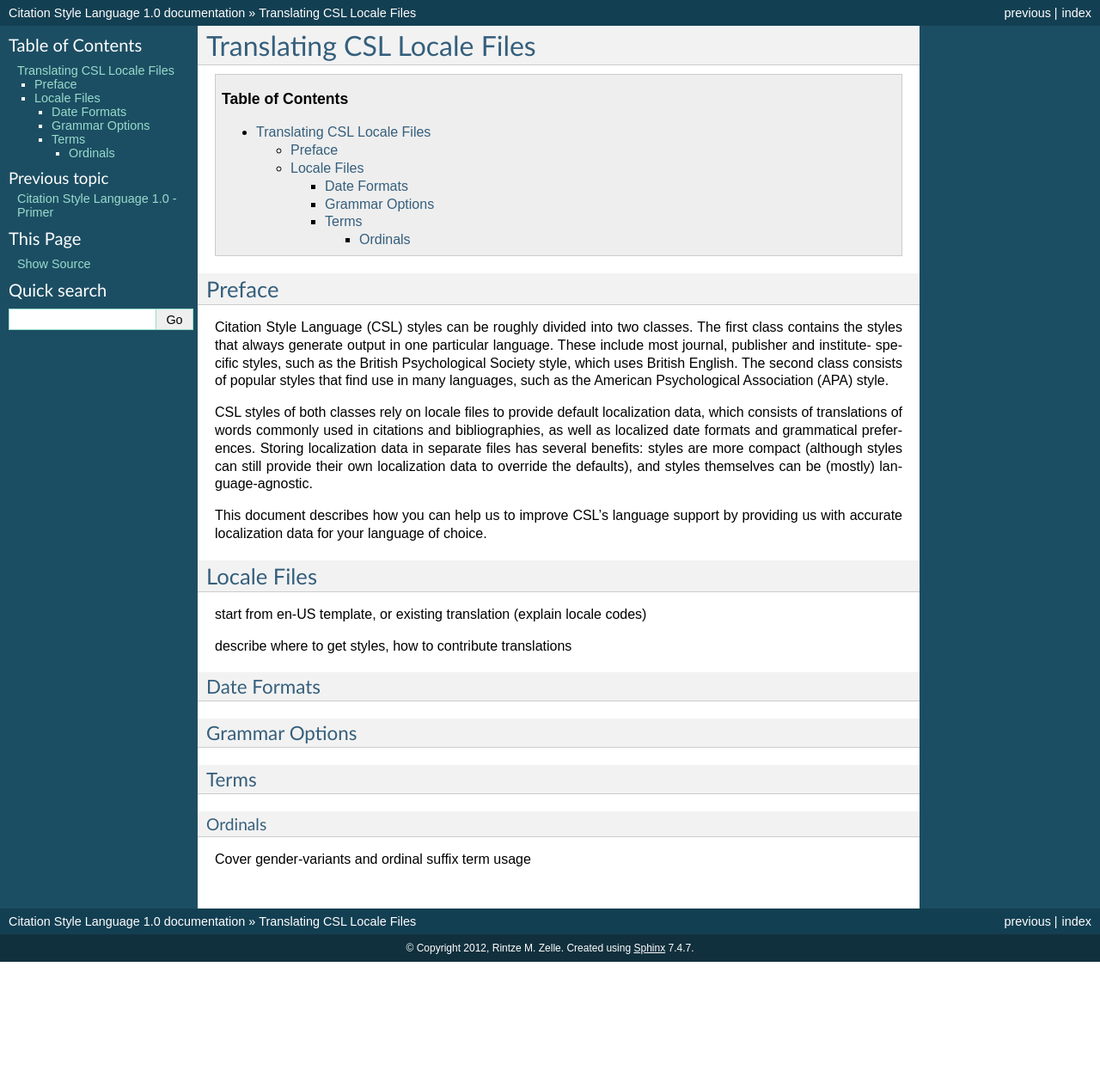
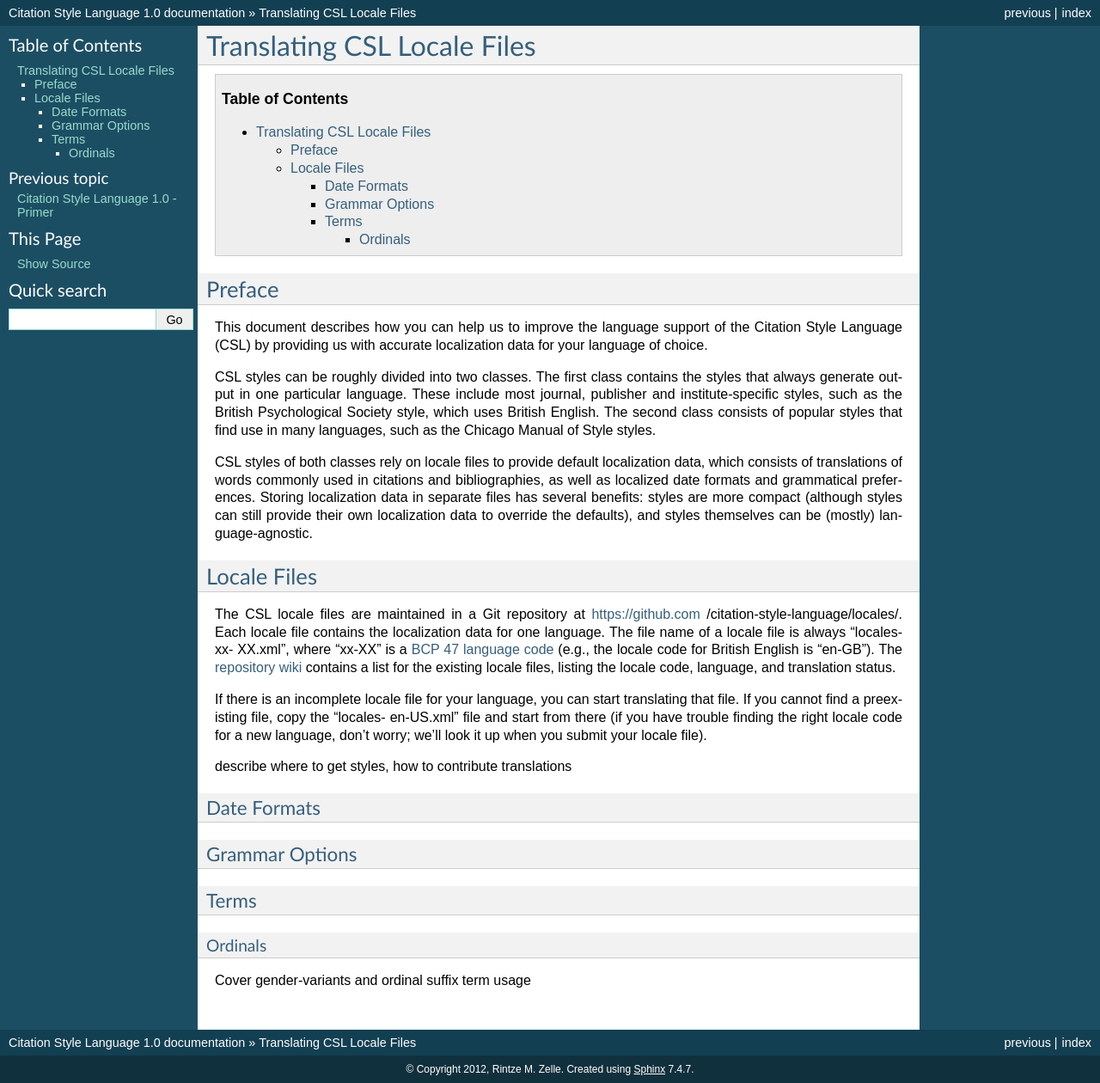
Before and after one commit to rmzelle/writing, a Sphinx documentation site: the page built from docs/translating-locale-files.rst, in a window 1280 px wide. Shown: the whole page at 86% size. Built offline with Sphinx 7.4.7, drawn with Linux system fonts in a browser that asks for light colours; before the commit the page ends 1119 px from its top, so only the background shows below that.

Commit message:
Writing.

```diff
--- a/docs/translating-locale-files.rst
+++ b/docs/translating-locale-files.rst
@@ -7,12 +7,16 @@ Translating CSL Locale Files
 Preface
 ~~~~~~~
 
-Citation Style Language (CSL) styles can be roughly divided into two classes.
-The first class contains the styles that always generate output in one
-particular language. These include most journal, publisher and institute-
-specific styles, such as the British Psychological Society style, which uses
-British English. The second class consists of popular styles that find use in
-many languages, such as the American Psychological Association (APA) style.
+This document describes how you can help us to improve the language support of
+the Citation Style Language (CSL) by providing us with accurate localization
+data for your language of choice.
+
+CSL styles can be roughly divided into two classes. The first class contains the
+styles that always generate output in one particular language. These include
+most journal, publisher and institute-specific styles, such as the British
+Psychological Society style, which uses British English. The second class
+consists of popular styles that find use in many languages, such as the Chicago
+Manual of Style styles.
 
 CSL styles of both classes rely on locale files to provide default localization
 data, which consists of translations of words commonly used in citations and
@@ -21,13 +25,23 @@ Storing localization data in separate files has several benefits: styles are
 more compact (although styles can still provide their own localization data to
 override the defaults), and styles themselves can be (mostly) language-agnostic.
 
-This document describes how you can help us to improve CSL's language support by
-providing us with accurate localization data for your language of choice.
-
 Locale Files
 ~~~~~~~~~~~~
 
-start from en-US template, or existing translation (explain locale codes)
+The CSL locale files are maintained in a Git repository at https://github.com
+/citation-style-language/locales/. Each locale file contains the localization
+data for one language. The file name of a locale file is always "locales-xx-
+XX.xml", where "xx-XX" is a `BCP 47 language code
+<http://people.w3.org/rishida/utils/subtags/index.php>`_ (e.g., the locale code
+for British English is "en-GB"). The `repository wiki <https://github.com
+/citation-style-language/locales/wiki>`_ contains a list for the existing locale
+files, listing the locale code, language, and translation status.
+
+If there is an incomplete locale file for your language, you can start
+translating that file. If you cannot find a preexisting file, copy the "locales-
+en-US.xml" file and start from there (if you have trouble finding the right
+locale code for a new language, don't worry; we'll look it up when you submit
+your locale file).
 
 describe where to get styles, how to contribute translations
 
```
Also changed, not shown: 5 other files.
